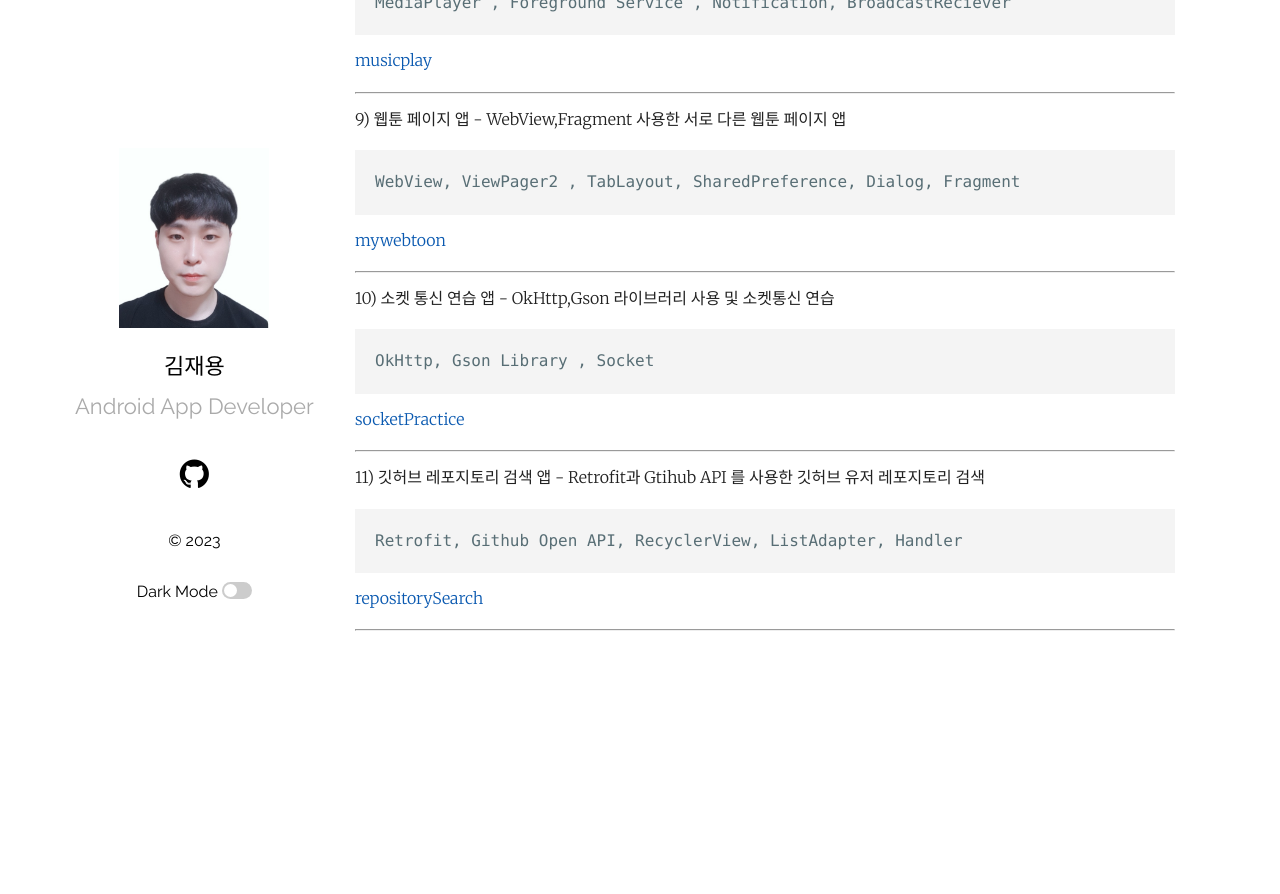
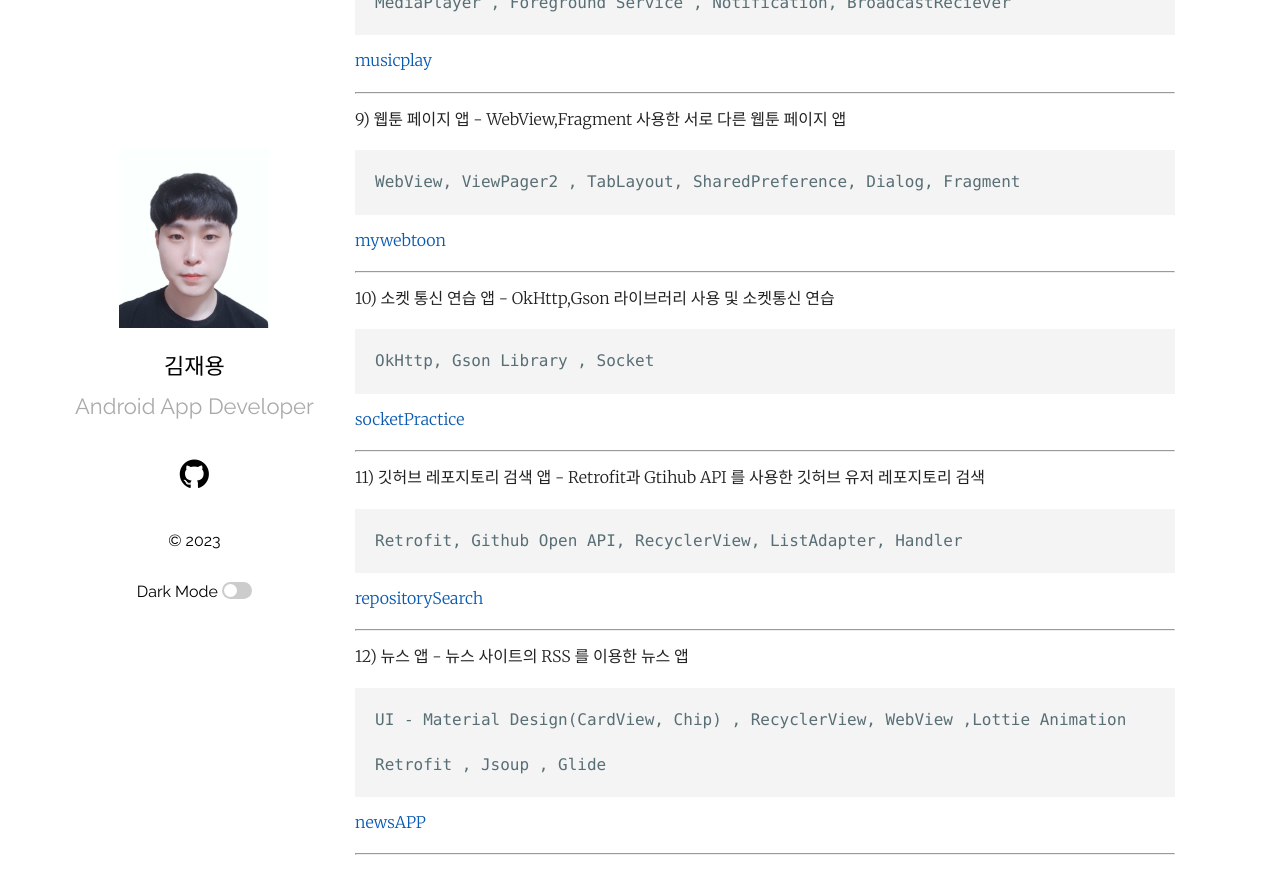
Before and after one commit to Jaeyong1114/Jaeyong1114.github.io, a Jekyll site: the page built from _posts/2023-06-08-Study-jekyll.markdown, in a window 1280 px wide and 900 px high, scrolled down 1541 px. Shown: the top 894 px of the window. Built offline with Jekyll 4.4.1, drawn with Linux system fonts in a browser that asks for light colours; before the commit the page ends 2217 px from its top, so only the background shows below that.

Commit message:
study추가

```diff
--- a/_posts/2023-06-08-Study-jekyll.markdown
+++ b/_posts/2023-06-08-Study-jekyll.markdown
@@ -104,6 +104,16 @@ categories: jekyll update
 
   --------------------------------------------------------------------------------------------------------------------------------------
 
+  12) 뉴스 앱 - 뉴스 사이트의 RSS 를 이용한 뉴스 앱
+
+    UI - Material Design(CardView, Chip) , RecyclerView, WebView ,Lottie Animation
+
+    Retrofit , Jsoup , Glide
+
+  [newsAPP][newsAPP]
+
+  --------------------------------------------------------------------------------------------------------------------------------------
+
 
 
 [numCount]: https://github.com/Jaeyong1114/numbercountPractice
@@ -117,3 +127,4 @@ categories: jekyll update
 [mywebtoon]:https://github.com/Jaeyong1114/MyWebtoonAPP
 [socketPractice]:https://github.com/Jaeyong1114/SocketPractice
 [repositorySearch]:https://github.com/Jaeyong1114/RepositorySearch
+[newsAPP]:https://github.com/Jaeyong1114/NewsApp
```
